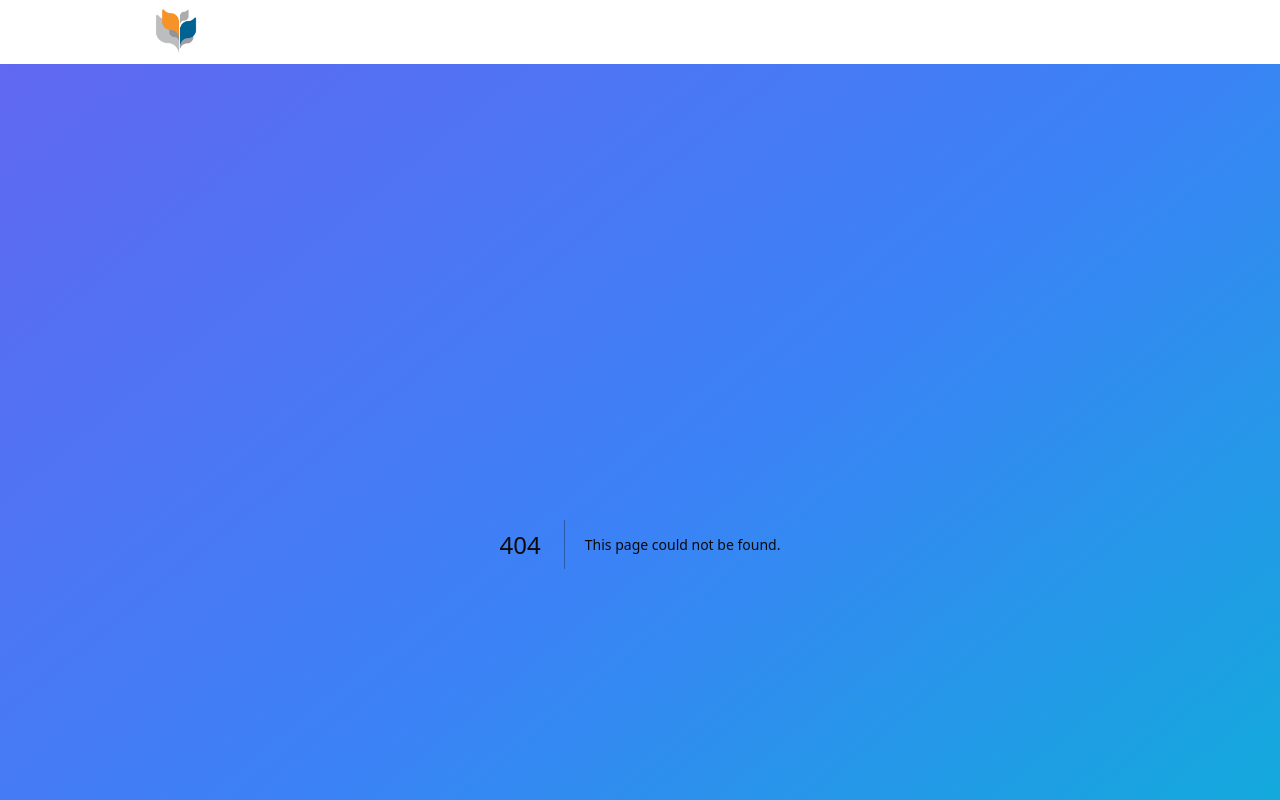
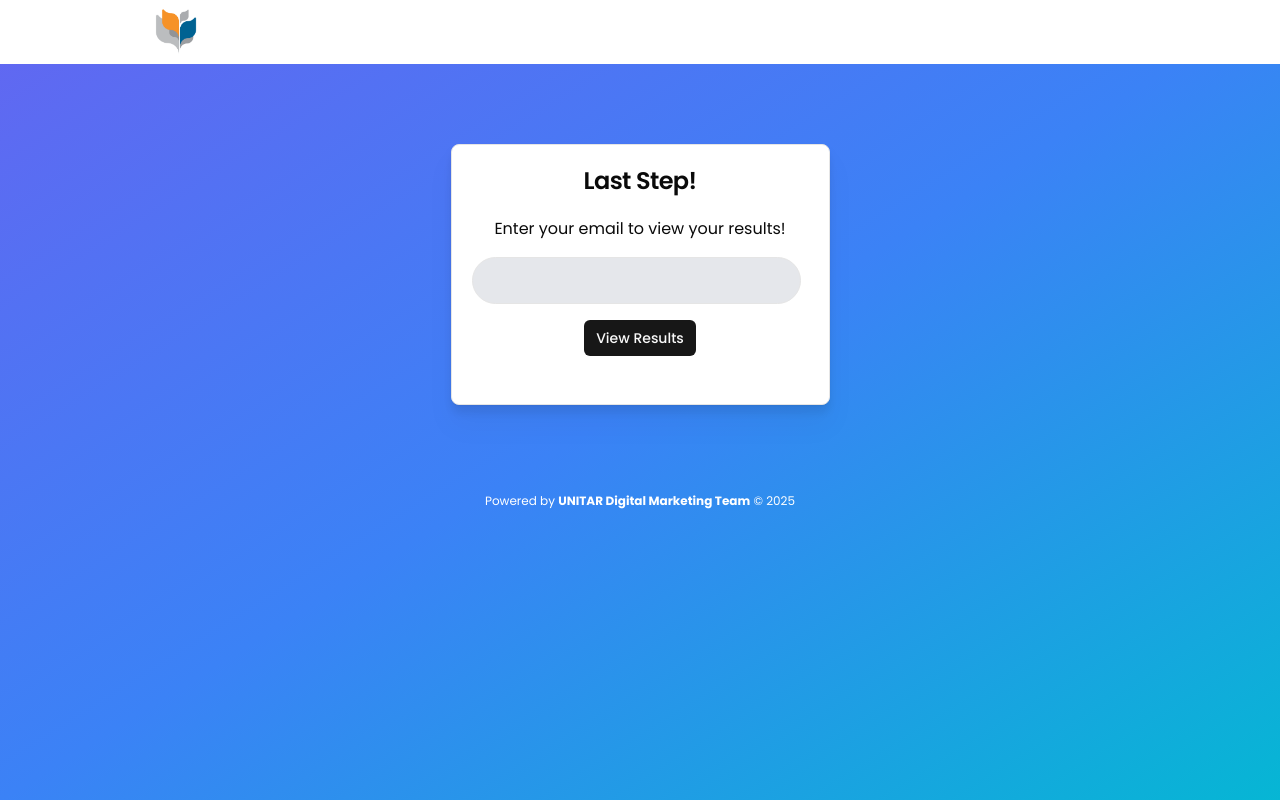
Before and after one commit to SLMCreatives/career-food, a Next.js app in the folder career-food/: page /email in a window 1280 px wide. Before the commit this address had no page. Shown: the top 800 px of the page. Built offline with nearby package versions, Linux system fonts and the light colour scheme; no server answers.

Commit message:
email page

```diff
--- /dev/null
+++ b/career-food/app/email/page.tsx
@@ -0,0 +1,9 @@
+import EmailSubmit from "@/components/chatbot/email";
+
+export default function ResultsPage() {
+  return (
+    <div className="flex flex-col items-center justify-centerpx-8 gap-6">
+      <EmailSubmit />
+    </div>
+  );
+}
--- a/career-food/components/chatbot/chatbot.tsx
+++ b/career-food/components/chatbot/chatbot.tsx
@@ -1172,7 +1172,7 @@ export default function PersonalityQuiz() {
           console.log("error", error);
         } else {
           console.log("success", data);
-          window.location.href = "/results";
+          window.location.href = "/email";
         }
       }
     }
@@ -1263,7 +1263,6 @@ export default function PersonalityQuiz() {
               disabled
               onChange={(e) => setInput(e.target.value)}
               onKeyDown={handleKeyDown}
-              /* placeholder="Type a message..." */
               className="flex-1 bg-gray-200 text-black rounded-full py-3 px-6 mr-2  focus:outline-none w-3/4"
             />
             <button
--- /dev/null
+++ b/career-food/components/chatbot/email.tsx
@@ -0,0 +1,76 @@
+"use client";
+
+import { redirect } from "next/navigation";
+import { Button } from "../ui/button";
+import Image from "next/image";
+import { useState } from "react";
+import { createClient } from "@supabase/supabase-js";
+import { Send } from "lucide-react";
+import {
+  Card,
+  CardContent,
+  CardFooter,
+  CardHeader,
+  CardTitle
+} from "../ui/card";
+import { Input } from "../ui/input";
+
+const supabase = createClient(
+  process.env.NEXT_PUBLIC_SUPABASE_URL || "",
+  process.env.NEXT_PUBLIC_SUPABASE_ANON_KEY || ""
+);
+
+export default function EmailSubmit() {
+  const [email, setEmail] = useState("");
+  const viewResults = async () => {
+    redirect("/results");
+  };
+
+  const handleKeyDown = (e: React.KeyboardEvent) => {
+    if (e.key === "Enter") {
+      handleEmailSubmit();
+    }
+  };
+
+  const handleEmailSubmit = async () => {
+    const {
+      data: { user }
+    } = await supabase.auth.getUser();
+    const { data, error } = await supabase
+      .from("users_answers")
+      .update({ email: email })
+      .eq("user_id", user?.id);
+    if (error) {
+      console.log(error);
+    } else {
+      redirect("/results");
+    }
+  };
+  return (
+    <div className="flex items-center gap-4">
+      <Card className="w-full max-w-md rounded-lg drop-shadow-xl text-balance">
+        <CardHeader>
+          <CardTitle className="text-center">Last Step!</CardTitle>
+        </CardHeader>
+        <CardContent>
+          <div className="flex flex-col gap-4 items-center w-full">
+            <p>Enter your email to view your results!</p>
+            <Input
+              type="text"
+              value={email}
+              required
+              onChange={(e) => setEmail(e.target.value)}
+              onKeyDown={handleKeyDown}
+              /* placeholder="Enter your email address" */
+              className="flex-1 bg-gray-200 text-black text-center rounded-full py-3 px-6 mr-2 focus:outline-none w-full"
+            />
+            <Button onClick={handleEmailSubmit} size={"sm"} variant={"default"}>
+              View Results
+            </Button>
+          </div>
+        </CardContent>
+        <CardFooter className="flex justify-center"></CardFooter>
+      </Card>
+    </div>
+  );
+}
--- a/career-food/components/chatbot/results.tsx
+++ b/career-food/components/chatbot/results.tsx
@@ -90,6 +90,7 @@ export default function ResultsSection() {
   const [iconImage, setIconImage] = useState("");
   const [iconSticker, setIconSticker] = useState("");
   const [open, setOpen] = useState(false);
+  const [openEmail, setOpenemail] = useState(false);
 
   const deleteRow = async () => {
     const {
```
